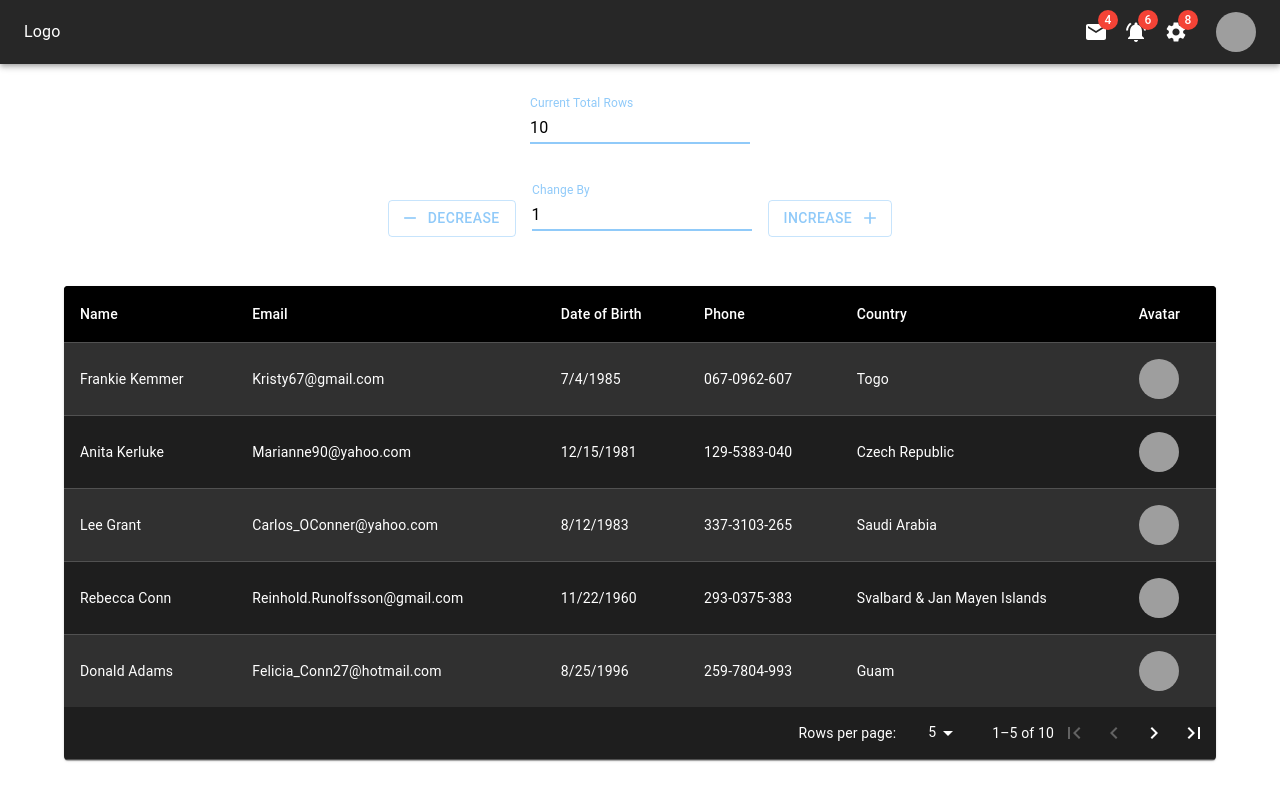
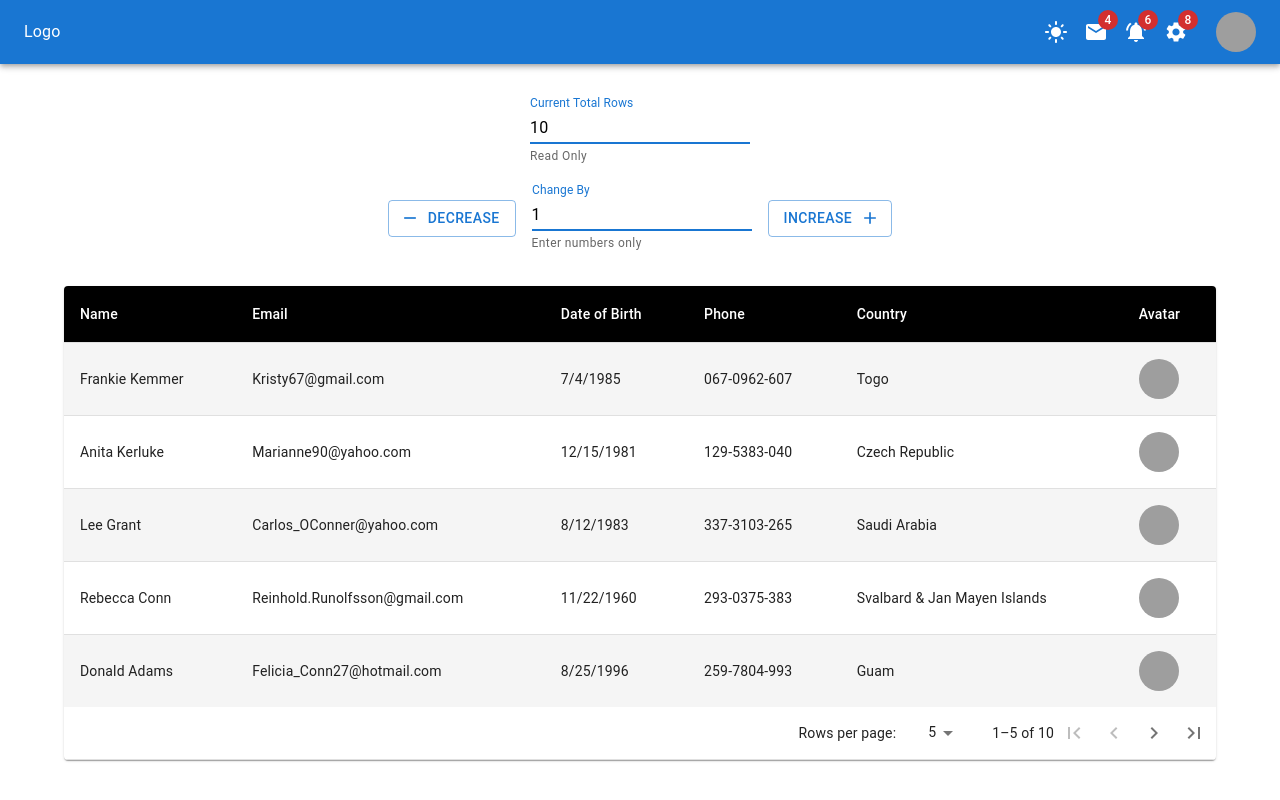
Before and after one commit to anshkush92/search-tutorial-ts, a React (Create React App) app: page / in a window 1280 px wide. Built offline with nearby package versions, Linux system fonts and the light colour scheme; grey boxes are pictures that could not be loaded.

Commit message:
Added the functionality of changing the dark / light mode using the redux and the createTheme from material UI

```diff
--- a/src/components/Navbar/Navbar.tsx
+++ b/src/components/Navbar/Navbar.tsx
@@ -14,14 +14,19 @@ import {
   IconButton,
   Avatar,
 } from "@mui/material";
+import { useAppSelector, useAppDispatch } from "../../app/hooks";
 
 // Test -------------------------- Importing the styles / other components ----------------
+import { toggleTheme } from "../../features/theme/changeTheme";
 
 // Test -------------------------- Structure of Props ----------------------------------
 
 // Test -------------------------- The current component ----------------------------------
 
 const Navbar = () => {
+  const dispatch = useAppDispatch();
+  const isDarkMode = useAppSelector((state) => state.toggleMode.isDarkMode);
+
   return (
     <Box display="flex" justifyContent="space-around">
       <AppBar position="sticky">
@@ -31,8 +36,12 @@ const Navbar = () => {
           <Box></Box>
 
           <Box display="flex" alignItems="center">
-            <IconButton>
-              <></>
+            <IconButton onClick={() => dispatch(toggleTheme())}>
+              {isDarkMode ? (
+                <DarkModeIcon sx={{ color: "white" }}></DarkModeIcon>
+              ) : (
+                <LightModeIcon sx={{ color: "white" }}></LightModeIcon>
+              )}
             </IconButton>
 
             <IconButton>
--- a/src/components/change-total-rows/ChangeTotalRows.tsx
+++ b/src/components/change-total-rows/ChangeTotalRows.tsx
@@ -6,7 +6,7 @@ import AddOutlinedIcon from "@mui/icons-material/AddOutlined";
 import RemoveOutlinedIcon from "@mui/icons-material/RemoveOutlined";
 
 // Test -------------------------- Importing the styles / other components ----------------
-import { useAppDispatch } from "../../app/hooks";
+import { useAppDispatch, useAppSelector } from "../../app/hooks";
 import {
   increaseRows,
   decreaseRows,
@@ -18,6 +18,7 @@ import {
 const ChangeTotalRows = () => {
   const [changeBy, setChangeBy] = useState<string>("1");
   const dispatch = useAppDispatch();
+  const isDarkMode = useAppSelector((state) => state.toggleMode.isDarkMode);
 
   const increaseHandler = () => {
     toast.success("Increased Rows");
@@ -44,7 +45,7 @@ const ChangeTotalRows = () => {
         variant="outlined"
         disabled={isNaN(parseInt(changeBy)) || parseInt(changeBy) === 0}
         onClick={decreaseHandler}
-        sx={{ "&:disabled": { color: "red" } }}
+        sx={{ "&:disabled": { color: isDarkMode ? "red" : "default" } }}
         startIcon={<RemoveOutlinedIcon></RemoveOutlinedIcon>}
       >
         Decrease
@@ -60,7 +61,7 @@ const ChangeTotalRows = () => {
       ></TextField>
       <Button
         variant="outlined"
-        sx={{ "&:disabled": { color: "red" } }}
+        sx={{ "&:disabled": { color: isDarkMode ? "red" : "default" } }}
         disabled={isNaN(parseInt(changeBy)) || parseInt(changeBy) === 0}
         onClick={increaseHandler}
         endIcon={<AddOutlinedIcon></AddOutlinedIcon>}
--- a/src/features/theme/changeTheme.ts
+++ b/src/features/theme/changeTheme.ts
@@ -3,7 +3,7 @@ import { createSlice } from "@reduxjs/toolkit";
 
 // Test --------------------- Structure of the Slice --------------------
 const initialState = {
-  isDarkMode: true,
+  isDarkMode: false,
 };
 
 // Test --------------------- Creating the slice ------------------------
```
